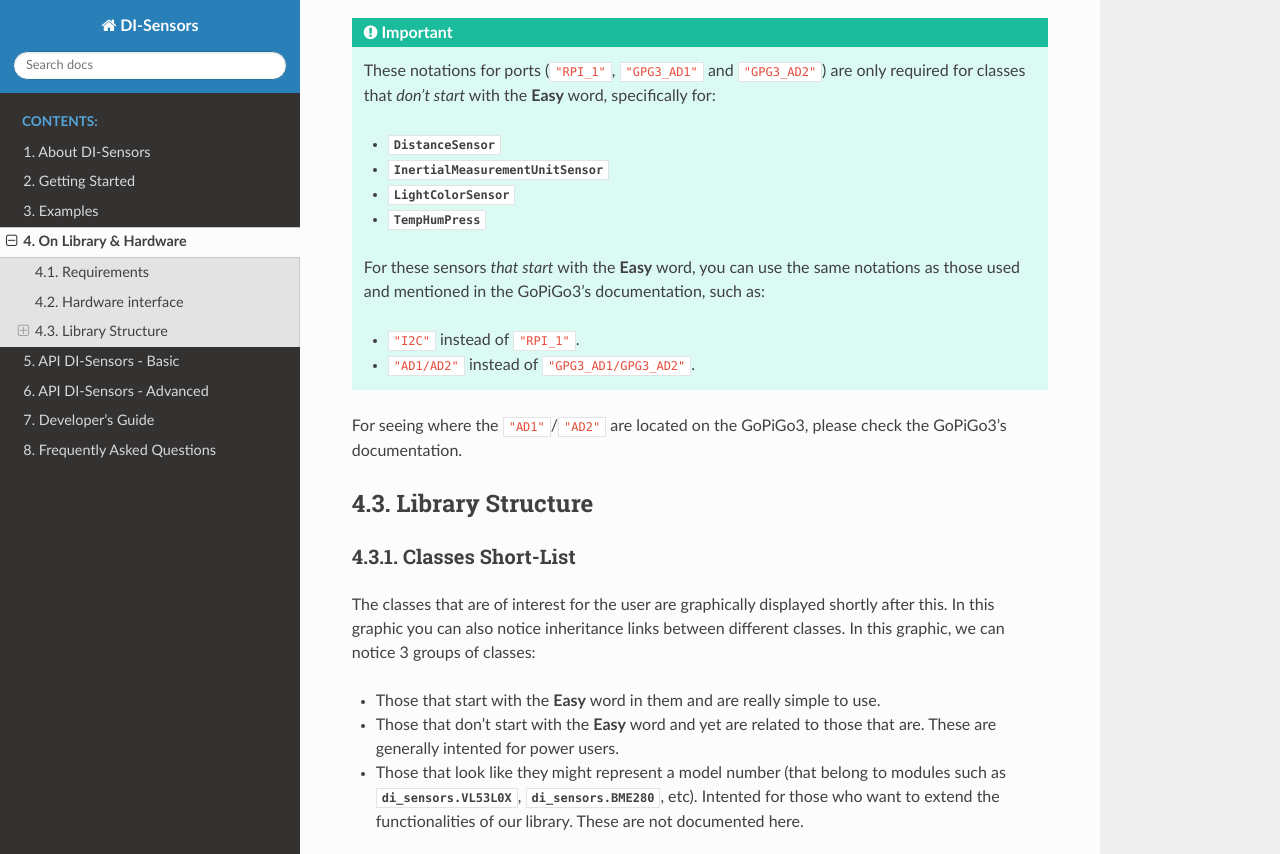
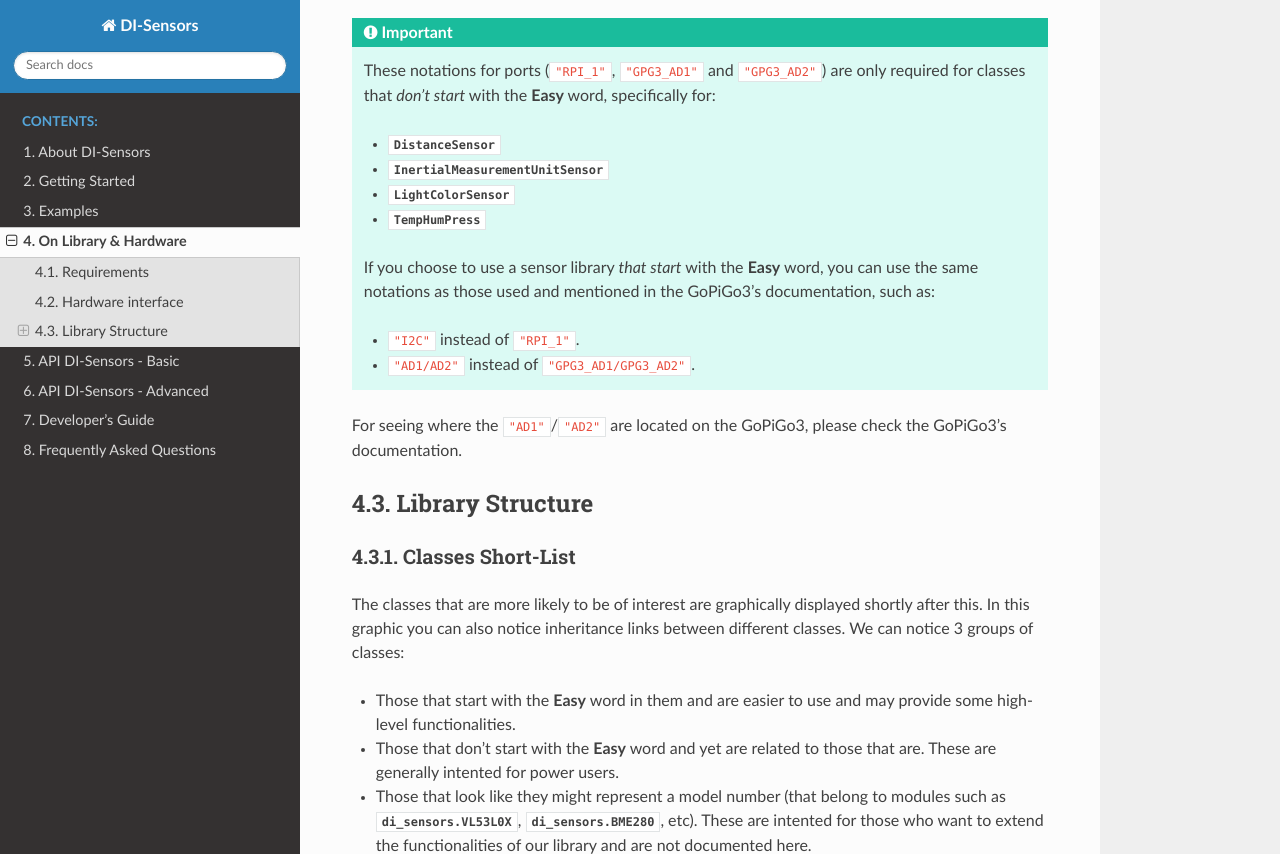
Before and after one commit to DexterInd/DI_Sensors, a Sphinx documentation site: the page built from docs/source/structure.rst, in a window 1280 px wide and 1400 px high, scrolled down 826 px, cut to the strip 0-854 px from the top of the window. Built offline with Sphinx 7.4.7 and the Read the Docs theme 2.0.0, drawn with Linux system fonts in a browser that asks for light colours; some of the changed text lies outside the part shown.

Commit message:
minor fixes to docs

```diff
--- a/docs/source/structure.rst
+++ b/docs/source/structure.rst
@@ -43,7 +43,7 @@ Instantiating the :ref:`4 sensors<getting-started-chapter>` in Python is a matte
    * :py:class:`~di_sensors.light_color_sensor.LightColorSensor`
    * :py:class:`~di_sensors.temp_hum_press.TempHumPress`
 
-   For these sensors *that start* with the **Easy** word, you can use the same notations as those used and mentioned in the GoPiGo3's :ref:`documentation <gopigo3:hardware-ports-section>`, such as:
+   If you choose to use a sensor library *that start* with the **Easy** word, you can use the same notations as those used and mentioned in the GoPiGo3's :ref:`documentation <gopigo3:hardware-ports-section>`, such as:
 
    * ``"I2C"`` instead of ``"RPI_1"``.
    * ``"AD1/AD2"`` instead of ``"GPG3_AD1/GPG3_AD2"``.
@@ -58,13 +58,13 @@ Library Structure
 Classes Short-List
 ------------------
 
-The classes that are of interest for the user are graphically displayed shortly after this. In this graphic you can also notice inheritance links
-between different classes. In this graphic, we can notice 3 groups of classes:
+The classes that are more likely to be of interest are graphically displayed shortly after this. In this graphic you can also notice inheritance links
+between different classes. We can notice 3 groups of classes:
 
-* Those that start with the **Easy** word in them and are really simple to use.
+* Those that start with the **Easy** word in them and are easier to use and may provide some high-level functionalities.
 * Those that don't start with the **Easy** word and yet are related to those that are. These are generally intented for power users.
 * Those that look like they might represent a model number (that belong to modules such as :py:mod:`di_sensors.VL53L0X`, :py:mod:`di_sensors.BME280`, etc).
-  Intented for those who want to extend the functionalities of our library. These are not documented here.
+  These are intented for those who want to extend the functionalities of our library and are not documented here.
 
 .. inheritance-diagram::
    di_sensors.easy_distance_sensor
@@ -109,7 +109,7 @@ Easy - TempHumPress
 
 
 ^^^^^^^^^^^^^^^^^^^^
-Easy - Light
+Easy - Light & Color
 ^^^^^^^^^^^^^^^^^^^^
 
 .. autosummary::
@@ -164,7 +164,7 @@ Non-Easy - TempHumPress
    di_sensors.temp_hum_press.TempHumPress.get_humidity
 
 ^^^^^^^^^^^^^^^^^^^^
-Non-Easy - Light
+Light & Color
 ^^^^^^^^^^^^^^^^^^^^
 
 .. autosummary::
```
Also changed, not shown: other parts of docs/source/structure.rst (+3 -3 lines).
